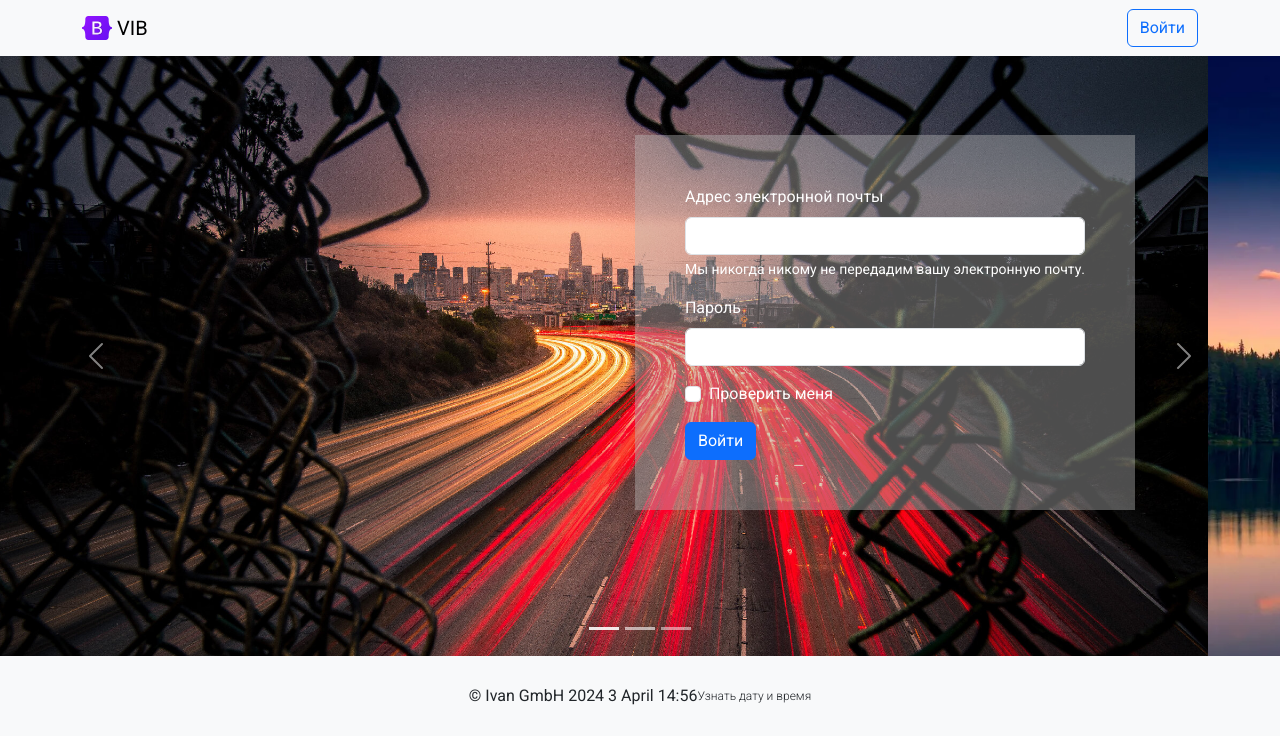
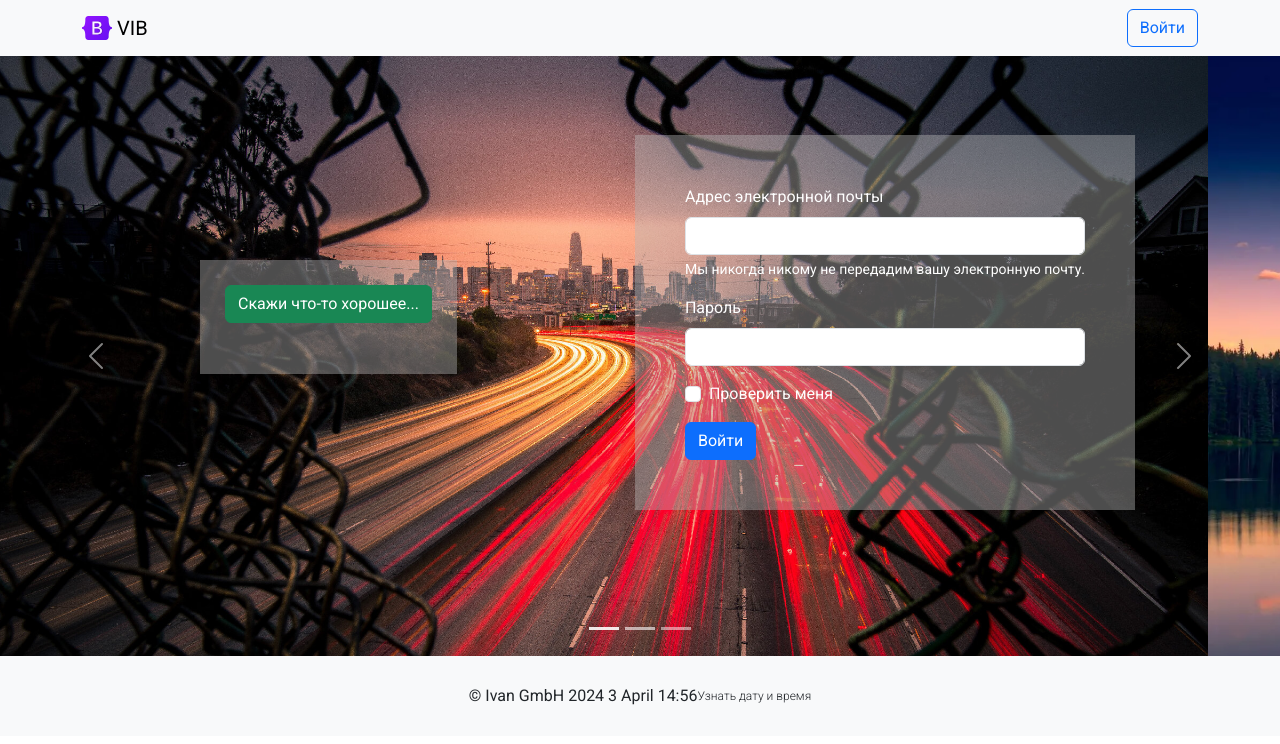
Before and after one commit to susaninivan/vuelern, a Vue app: page / in a window 1280 px wide. Shown: the top 744 px of the page. Built offline with nearby package versions, Linux system fonts and the light colour scheme.

Commit message:
add text mess

```diff
--- a/src/components/HomePage.vue
+++ b/src/components/HomePage.vue
@@ -1,6 +1,5 @@
 <template>
   <div class="container-fluid p-0">
-
     <!-- Контент здесь -->
     <div class="container-fluid p-0">
       <div
@@ -72,6 +71,13 @@
           <span class="visually-hidden">Следующий</span>
         </button>
       </div>
+<div class="mes-group">
+    <button type="submit" @click="randomItem()" class="btn btn-success">
+        Скажи что-то хорошее...
+      </button>
+      <p>{{ message }}</p>
+</div>
+
     </div>
 
     <div class="form-position">
@@ -128,9 +134,29 @@ export default {
     // FunkVue
   },
 
-  // data() {
-  //   return {};
-  // },
+  data() {
+    return {
+      message: "",
+      messages: [
+        "Не считай дни, извлекай из них пользу. | Мухаммед Али",
+        "Не ждите. Время никогда не будет подходящим. | Наполеон Хилл",
+        "Я не потерпел неудачу. Я просто нашел 10 000 способов, которые не работают. | Томас Эдисон",
+        "Неисследованная жизнь не стоит того, чтобы ее жить. | Сократ",
+        "У тебя все получится. Попробуй | Неизвестный",
+        "Вы должны выучить правила игры. А затем вы должны играть лучше, чем кто-либо другой. | Альберт Эйнштейн",
+        "Ваше время ограничено, не тратьте его на чужую жизнь. | Стив Джобс",
+        "Успешные люди делают то, что неуспешные люди не хотят делать. Не желай, чтобы было легче, желай стать лучше.  | Джим Рон",
+        "Если вы не можете делать великие дела, делайте маленькие дела по-великому. | Наполеон Хилл",
+        "С новым днем приходит новая сила и новые мысли.  | Элеонора Рузвельт",
+        "Жизнь заключается в том, чтобы оказывать влияние, а не получать доход.  | Кевин Круз",
+        "Воля к победе, желание добиться успеха, стремление полностью раскрыть свой потенциал... вот ключи, которые откроют дверь к личному совершенству.  | Конфуций",
+        "Когда я отпускаю то, кемя я являюсь, я становлюсь тем, кем я могу быть. | Лао-Цзы",
+        "Реальная возможность добиться успеха кроется в самом человеке, а не в работе.  | Зиг Зиглар",
+        "Посмотрите на воробьев: они не знают, что будут делать в следующий момент. Давайте же буквально жить от мгновения к мгновению. | Махатма Ганди",
+        "Не смотрите на часы; делайте то, что они делают. Не останавливайтесь. | Сэм Левенсон",
+      ],
+    };
+  },
 
   // computed: {
   //   currentData() {
@@ -159,6 +185,24 @@ export default {
   //   //     }
   //   //   }
   // },
+  // mounted() {
+  //   this.message = `${randomItem(messages)}`;
+  // },
+  // mounted() {
+  //       this.randomItem();
+  //     },
+
+  methods: {
+    randomItem() {
+      return (this.message =
+        this.messages[Math.floor(Math.random() * this.messages.length)]);
+    },
+    // alert(randomItem (messages));
+    // console.log (`${randomItem(messages)}`)
+    // addText() {
+    //   this.message = `${randomItem(messages)}`;
+    // }
+  },
 };
 </script>
 
@@ -198,6 +242,18 @@ export default {
 //   justify-content: center;
 //   align-items: center;
 // }
+.mes-group{
+  position: absolute;
+  top: 260px;
+    left: 200px;
+      background: #b8b8b86b;
+     padding: 25px;
+    max-width: 500px;
+    p {
+      padding-top: 10px;
+      color: #fff;
+    }
+}
 
 $media: screen;
 // $feature: -webkit-min-device-pixel-ratio;
```
